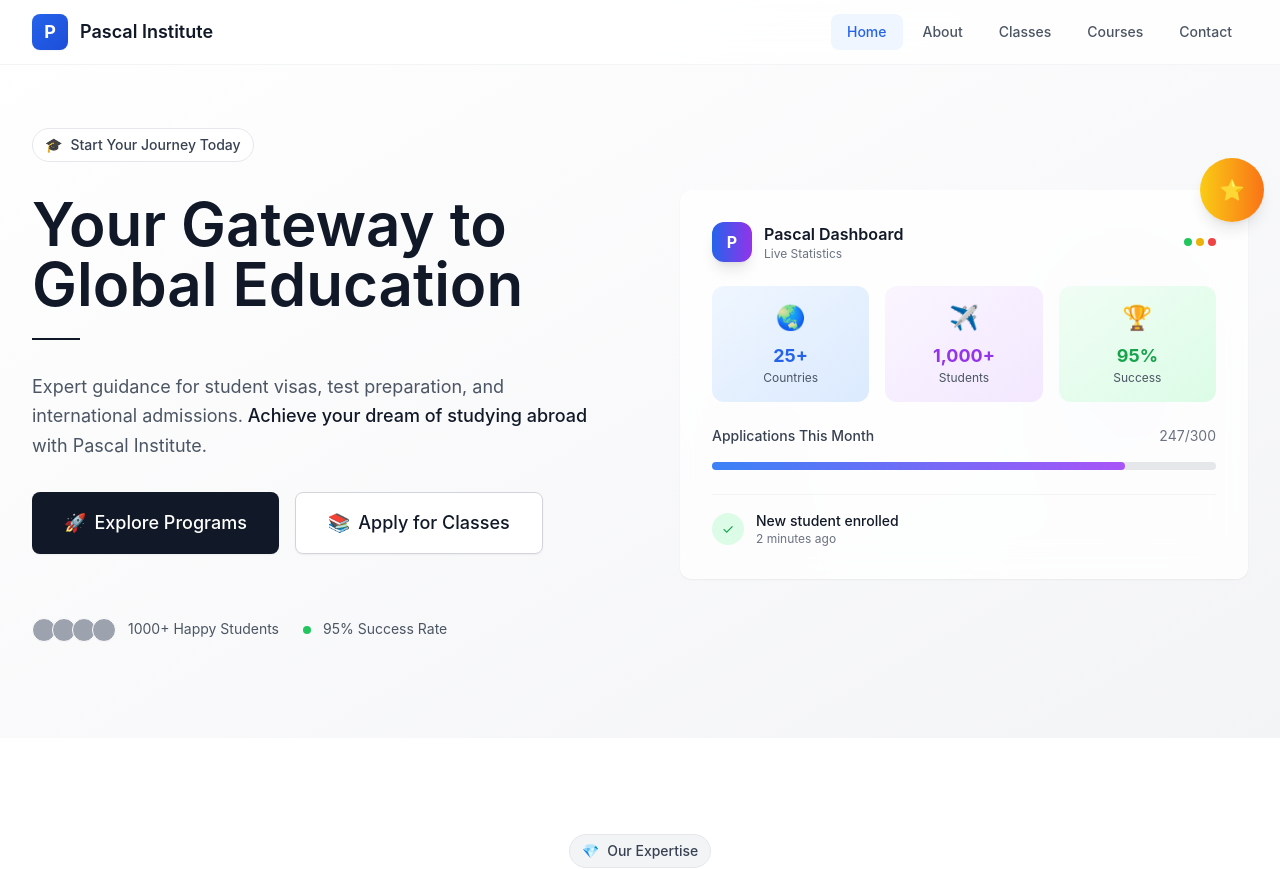
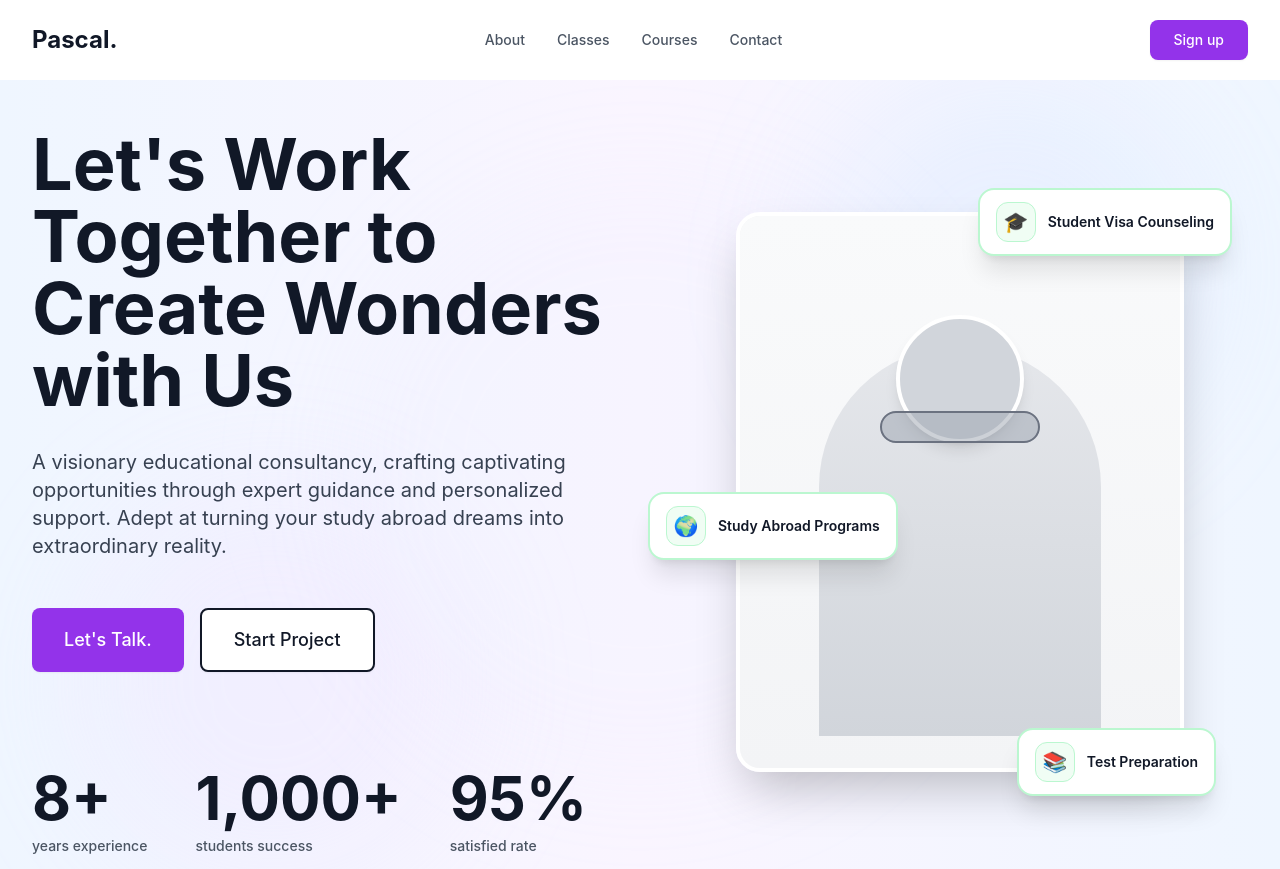
Before and after one commit to BibekYadav151/pascal, a React (Create React App) app in the folder frontend/: page / in a window 1280 px wide. Shown: the top 869 px of the page. Built offline with nearby package versions, Linux system fonts and the light colour scheme; a web font is replaced by a local one.

Commit message:
feat(frontend): add admin login route, enhance navbar, and improve home page layout

```diff
--- a/frontend/src/App.js
+++ b/frontend/src/App.js
@@ -34,6 +34,7 @@ function App() {
               <Route path="/contact" element={<Contact />} />
 
               {/* Admin Routes */}
+              <Route path="/admin" element={<AdminLogin />} />
               <Route path="/admin/login" element={<AdminLogin />} />
               <Route path="/admin/dashboard" element={<AdminDashboard />} />
               <Route path="/admin/classes" element={<AdminClasses />} />
--- a/frontend/src/components/Navbar.jsx
+++ b/frontend/src/components/Navbar.jsx
@@ -1,62 +1,56 @@
-import React, { useState } from 'react';
-import { Link, useLocation } from 'react-router-dom';
-import { useApp } from '../context/AppContext';
-import { AnimatedButton } from './ui';
+import React, { useState } from "react";
+import { Link, useLocation } from "react-router-dom";
+import { AnimatedButton } from "./ui";
 
 const Navbar = () => {
   const [isOpen, setIsOpen] = useState(false);
   const location = useLocation();
-  const { isAdmin } = useApp();
 
   const isActive = (path) => location.pathname === path;
 
   const navLinks = [
-    { name: 'Home', path: '/' },
-    { name: 'About', path: '/about' },
-    { name: 'Classes', path: '/classes' },
-    { name: 'Courses', path: '/courses' },
-    { name: 'Contact', path: '/contact' },
+    { name: "About", path: "/about" },
+    { name: "Classes", path: "/classes" },
+    { name: "Courses", path: "/courses" },
+    { name: "Contact", path: "/contact" },
   ];
 
   return (
-    <nav className="fixed top-0 left-0 right-0 z-50 bg-white/80 backdrop-blur-lg border-b border-gray-100">
-      <div className="max-w-7xl mx-auto px-4 sm:px-6 lg:px-8">
-        <div className="flex justify-between h-16 items-center">
+    <nav className="fixed top-0 left-0 right-0 z-50 bg-white/95 backdrop-blur-md">
+      <div className="max-w-7xl mx-auto px-6 lg:px-8">
+        <div className="flex justify-between items-center h-20">
           {/* Logo */}
-          <Link to="/" className="flex items-center space-x-3">
-            <div className="w-9 h-9 bg-gradient-to-br from-blue-600 to-blue-700 rounded-lg flex items-center justify-center shadow-sm">
-              <span className="text-white font-bold text-lg">P</span>
-            </div>
-            <span className="text-lg font-semibold text-gray-900">
-              Pascal Institute
-            </span>
+          <Link to="/" className="flex items-center">
+            <span className="text-2xl font-bold text-gray-900">Pascal.</span>
           </Link>
 
           {/* Desktop Navigation */}
-          <div className="hidden md:flex items-center space-x-1">
+          <div className="hidden md:flex items-center gap-8">
             {navLinks.map((link) => (
               <Link
                 key={link.path}
                 to={link.path}
-                className={`px-4 py-2 rounded-lg text-sm font-medium transition-all duration-200 ${
+                className={`text-sm font-medium transition-colors ${
                   isActive(link.path)
-                    ? 'text-blue-600 bg-blue-50'
-                    : 'text-gray-600 hover:text-gray-900 hover:bg-gray-50'
+                    ? "text-gray-900"
+                    : "text-gray-600 hover:text-gray-900"
                 }`}
               >
                 {link.name}
               </Link>
             ))}
-            {isAdmin && (
+          </div>
+
+          {/* Sign Up Button */}
+          <div className="hidden md:block">
             <AnimatedButton
-                href="/admin/dashboard"
-                variant="secondary"
+              href="/contact"
+              variant="primary"
               size="sm"
-                className="ml-2 bg-green-50 text-green-700 hover:bg-green-100 border-green-200"
+              className="bg-purple-600 hover:bg-purple-700 text-white px-6 py-2.5 rounded-lg"
             >
-                Admin Panel
+              Sign up
             </AnimatedButton>
-            )}
           </div>
 
           {/* Mobile menu button */}
@@ -103,26 +97,23 @@ const Navbar = () => {
                 onClick={() => setIsOpen(false)}
                 className={`block px-4 py-3 rounded-lg text-base font-medium transition-all duration-200 ${
                   isActive(link.path)
-                    ? 'text-blue-600 bg-blue-50'
-                    : 'text-gray-600 hover:bg-gray-50'
+                    ? "text-gray-900"
+                    : "text-gray-600 hover:text-gray-900"
                 }`}
               >
                 {link.name}
               </Link>
             ))}
-            {isAdmin && (
-              <div className="px-4 py-2">
+            <div className="px-4 pt-2">
               <AnimatedButton
-                  href="/admin/dashboard"
-                  onClick={() => setIsOpen(false)}
-                  variant="secondary"
+                href="/contact"
+                variant="primary"
                 size="sm"
-                  className="w-full bg-green-50 text-green-700 hover:bg-green-100 border-green-200"
+                className="w-full bg-purple-600 hover:bg-purple-700 text-white"
               >
-                  Admin Panel
+                Sign up
               </AnimatedButton>
             </div>
-            )}
           </div>
         </div>
       )}
--- a/frontend/src/index.css
+++ b/frontend/src/index.css
@@ -113,12 +113,25 @@
   to { opacity: 1; }
 }
 
+@keyframes float {
+  0%, 100% {
+    transform: translateY(0px);
+  }
+  50% {
+    transform: translateY(-10px);
+  }
+}
+
 .animate-slide-up {
   animation: slideUp 0.4s ease-out forwards;
 }
 
 .animate-fade-in {
   animation: fadeIn 0.3s ease-out forwards;
+}
+
+.animate-float {
+  animation: float 3s ease-in-out infinite;
 }
 
 /* Airbnb-style scrollbar */
--- a/frontend/src/pages/Home.jsx
+++ b/frontend/src/pages/Home.jsx
@@ -49,174 +49,137 @@ const Home = () => {
       <FloatingElements className="opacity-30" />
 
       {/* Hero Section */}
-      <section className="relative pt-24 pb-16 md:pt-32 md:pb-24 overflow-hidden bg-gray-50">
-        <div className="absolute inset-0 bg-gradient-to-br from-white to-gray-100"></div>
+      <section className="relative pt-24 pb-16 md:pt-32 md:pb-24 overflow-hidden min-h-[90vh] flex items-center">
+        {/* Gradient Background */}
+        <div className="absolute inset-0 bg-gradient-to-r from-blue-50 via-purple-50 to-blue-50"></div>
 
-        <div className="relative max-w-7xl mx-auto px-4 sm:px-6 lg:px-8">
-          <div className="grid lg:grid-cols-2 gap-12 lg:gap-20 items-center">
+        {/* Subtle Background Shapes */}
+        <div className="absolute inset-0 overflow-hidden">
+          <div className="absolute top-20 right-20 w-96 h-96 bg-blue-200/20 rounded-full blur-3xl"></div>
+          <div className="absolute bottom-20 left-20 w-96 h-96 bg-purple-200/20 rounded-full blur-3xl"></div>
+          <div className="absolute top-1/2 left-1/2 transform -translate-x-1/2 -translate-y-1/2 w-[600px] h-[600px] bg-blue-100/10 rounded-full blur-3xl"></div>
+        </div>
+
+        <div className="relative max-w-7xl mx-auto px-6 lg:px-8 w-full">
+          <div className="grid lg:grid-cols-2 gap-16 items-center">
             {/* Left Content */}
-            <div className="space-y-8 animate-slide-up">
-              <div className="inline-flex items-center px-3 py-1.5 rounded-full bg-white text-gray-700 text-sm font-medium border border-gray-200">
-                <span className="mr-2">🎓</span>
-                Start Your Journey Today
-              </div>
+            <div className="space-y-8 z-10">
+              {/* Main Headline */}
+              <h1 className="text-5xl md:text-6xl lg:text-7xl font-bold text-gray-900 leading-tight">
+                Let's Work Together to Create Wonders with Us
+              </h1>
 
-              <div className="space-y-6">
-                <h1 className="text-display-xl md:text-6xl text-gray-900 font-semibold leading-tight">
-                  Your Gateway to{" "}
-                  <span className="text-gray-900 font-semibold">
-                    Global Education
-                  </span>
-                </h1>
-
-                <div className="w-12 h-0.5 bg-gray-900"></div>
-              </div>
-
-              <p className="text-body-lg text-gray-600 max-w-xl leading-relaxed">
-                Expert guidance for student visas, test preparation, and
-                international admissions.
-                <span className="font-medium text-gray-900">
-                  {" "}
-                  Achieve your dream of studying abroad
-                </span>{" "}
-                with Pascal Institute.
+              {/* Description */}
+              <p className="text-lg md:text-xl text-gray-700 leading-relaxed max-w-2xl">
+                A visionary educational consultancy, crafting captivating
+                opportunities through expert guidance and personalized support.
+                Adept at turning your study abroad dreams into extraordinary
+                reality.
               </p>
 
-              <div className="flex flex-col sm:flex-row gap-4">
+              {/* CTA Buttons */}
+              <div className="flex flex-col sm:flex-row gap-4 pt-4">
+                <AnimatedButton
+                  href="/contact"
+                  variant="primary"
+                  size="lg"
+                  className="bg-purple-600 hover:bg-purple-700 text-white px-8 py-4 rounded-lg text-base font-medium"
+                >
+                  Let's Talk.
+                </AnimatedButton>
                 <AnimatedButton
                   href="/courses"
-                  variant="primary"
-                  size="lg"
-                  icon="🚀"
-                >
-                  Explore Programs
-                </AnimatedButton>
-                <AnimatedButton
-                  href="/classes"
                   variant="secondary"
                   size="lg"
-                  icon="📚"
+                  className="bg-white hover:bg-gray-50 text-gray-900 border-2 border-gray-900 px-8 py-4 rounded-lg text-base font-medium"
                 >
-                  Apply for Classes
+                  Start Project
                 </AnimatedButton>
               </div>
 
-              {/* Trust indicators */}
-              <div className="flex flex-col sm:flex-row gap-6 pt-8">
-                <div className="flex items-center gap-3">
-                  <div className="flex -space-x-1">
-                    {[...Array(4)].map((_, i) => (
-                      <div
-                        key={i}
-                        className="w-6 h-6 rounded-full bg-gray-400 border border-white"
-                      ></div>
-                    ))}
+              {/* Statistics */}
+              <div className="flex flex-wrap gap-12 pt-16">
+                <div>
+                  <div className="text-5xl md:text-6xl font-bold text-gray-900 mb-2">
+                    <AnimatedCounter value={8} suffix="+" />
                   </div>
-                  <span className="text-body-sm text-gray-600">
-                    1000+ Happy Students
-                  </span>
+                  <p className="text-sm text-gray-600 font-medium">
+                    years experience
+                  </p>
                 </div>
-                <div className="flex items-center gap-3">
-                  <div className="w-2 h-2 bg-green-500 rounded-full"></div>
-                  <span className="text-body-sm text-gray-600">
-                    95% Success Rate
-                  </span>
+                <div>
+                  <div className="text-5xl md:text-6xl font-bold text-gray-900 mb-2">
+                    <AnimatedCounter value={1000} suffix="+" />
+                  </div>
+                  <p className="text-sm text-gray-600 font-medium">
+                    students success
+                  </p>
+                </div>
+                <div>
+                  <div className="text-5xl md:text-6xl font-bold text-gray-900 mb-2">
+                    <AnimatedCounter value={95} suffix="%" />
+                  </div>
+                  <p className="text-sm text-gray-600 font-medium">
+                    satisfied rate
+                  </p>
                 </div>
               </div>
             </div>
 
-            {/* Right Content - Modern Dashboard */}
-            <div className="relative hidden lg:block">
-              <FloatingElements count={3} className="opacity-20" />
-
-              {/* Main dashboard card */}
-              <Card className="relative p-8 shadow-2xl border-0 bg-white/80 backdrop-blur-lg">
-                {/* Header */}
-                <div className="flex items-center justify-between mb-6">
-                  <div className="flex items-center gap-3">
-                    <div className="w-10 h-10 bg-gradient-to-r from-blue-600 to-purple-600 rounded-xl flex items-center justify-center shadow-lg">
-                      <span className="text-white font-bold">P</span>
+            {/* Right Content - Image with Floating Tags */}
+            <div className="relative hidden lg:block z-10">
+              {/* Main Image Container */}
+              <div className="relative">
+                {/* Placeholder for person image */}
+                <div className="relative w-full aspect-[4/5] max-w-md mx-auto">
+                  <div className="absolute inset-0 bg-gradient-to-br from-gray-100 via-gray-50 to-gray-100 rounded-3xl overflow-hidden shadow-2xl border-4 border-white">
+                    {/* Placeholder image - you can replace this with actual image */}
+                    <div className="w-full h-full flex items-end justify-center bg-gradient-to-b from-gray-50 to-gray-100 p-8">
+                      <div className="relative w-full h-full flex items-center justify-center">
+                        {/* Person silhouette */}
+                        <div className="absolute bottom-0 w-3/4 h-4/5 bg-gradient-to-b from-gray-200 to-gray-300 rounded-t-full"></div>
+                        {/* Head */}
+                        <div className="absolute bottom-[60%] w-32 h-32 bg-gray-300 rounded-full border-4 border-white shadow-lg"></div>
+                        {/* Glasses placeholder */}
+                        <div className="absolute bottom-[60%] w-40 h-8 bg-gray-400/50 rounded-full border-2 border-gray-500"></div>
+                      </div>
                     </div>
-                    <div>
-                      <h3 className="font-semibold text-gray-900">
-                        Pascal Dashboard
-                      </h3>
-                      <p className="text-xs text-gray-500">Live Statistics</p>
-                    </div>
-                  </div>
-                  <div className="flex gap-1">
-                    <div className="w-2 h-2 bg-green-500 rounded-full animate-pulse"></div>
-                    <div className="w-2 h-2 bg-yellow-500 rounded-full"></div>
-                    <div className="w-2 h-2 bg-red-500 rounded-full"></div>
                   </div>
                 </div>
 
-                {/* Stats Grid */}
-                <div className="grid grid-cols-3 gap-4 mb-6">
-                  <div className="bg-gradient-to-br from-blue-50 to-blue-100 rounded-xl p-4 text-center group hover:scale-105 transition-transform">
-                    <div className="text-2xl mb-2 group-hover:animate-bounce">
-                      🌏
-                    </div>
-                    <div className="text-lg font-bold text-blue-600">
-                      <AnimatedCounter value={25} suffix="+" />
-                    </div>
-                    <p className="text-xs text-gray-600">Countries</p>
+                {/* Floating Tags */}
+                <div className="absolute -top-6 right-4 bg-white rounded-2xl px-4 py-3 shadow-xl border-2 border-green-200 flex items-center gap-3 animate-float z-20">
+                  <div className="w-10 h-10 bg-green-50 rounded-xl flex items-center justify-center border border-green-200">
+                    <span className="text-xl">🎓</span>
                   </div>
-                  <div className="bg-gradient-to-br from-purple-50 to-purple-100 rounded-xl p-4 text-center group hover:scale-105 transition-transform">
-                    <div className="text-2xl mb-2 group-hover:animate-bounce">
-                      ✈️
-                    </div>
-                    <div className="text-lg font-bold text-purple-600">
-                      <AnimatedCounter value={1000} suffix="+" />
-                    </div>
-                    <p className="text-xs text-gray-600">Students</p>
-                  </div>
-                  <div className="bg-gradient-to-br from-green-50 to-green-100 rounded-xl p-4 text-center group hover:scale-105 transition-transform">
-                    <div className="text-2xl mb-2 group-hover:animate-bounce">
-                      🏆
-                    </div>
-                    <div className="text-lg font-bold text-green-600">
-                      <AnimatedCounter value={95} suffix="%" />
-                    </div>
-                    <p className="text-xs text-gray-600">Success</p>
-                  </div>
+                  <span className="text-sm font-semibold text-gray-900">
+                    Student Visa Counseling
+                  </span>
                 </div>
 
-                {/* Progress section */}
-                <div className="space-y-4">
-                  <div className="flex justify-between items-center">
-                    <span className="text-sm font-medium text-gray-700">
-                      Applications This Month
-                    </span>
-                    <span className="text-sm text-gray-500">247/300</span>
+                <div
+                  className="absolute top-1/2 -left-6 bg-white rounded-2xl px-4 py-3 shadow-xl border-2 border-green-200 flex items-center gap-3 animate-float z-20"
+                  style={{ animationDelay: "0.5s" }}
+                >
+                  <div className="w-10 h-10 bg-green-50 rounded-xl flex items-center justify-center border border-green-200">
+                    <span className="text-xl">🌍</span>
                   </div>
-                  <div className="w-full bg-gray-200 rounded-full h-2">
-                    <div
-                      className="bg-gradient-to-r from-blue-500 to-purple-500 h-2 rounded-full transition-all duration-1000 ease-out"
-                      style={{ width: "82%" }}
-                    ></div>
-                  </div>
+                  <span className="text-sm font-semibold text-gray-900">
+                    Study Abroad Programs
+                  </span>
                 </div>
 
-                {/* Recent activity */}
-                <div className="mt-6 pt-4 border-t border-gray-100">
-                  <div className="flex items-center gap-3">
-                    <div className="w-8 h-8 bg-green-100 rounded-full flex items-center justify-center">
-                      <span className="text-green-600 text-sm">✓</span>
-                    </div>
-                    <div className="flex-1">
-                      <p className="text-sm font-medium text-gray-900">
-                        New student enrolled
-                      </p>
-                      <p className="text-xs text-gray-500">2 minutes ago</p>
-                    </div>
+                <div
+                  className="absolute -bottom-6 right-8 bg-white rounded-2xl px-4 py-3 shadow-xl border-2 border-green-200 flex items-center gap-3 animate-float z-20"
+                  style={{ animationDelay: "1s" }}
+                >
+                  <div className="w-10 h-10 bg-green-50 rounded-xl flex items-center justify-center border border-green-200">
+                    <span className="text-xl">📚</span>
                   </div>
+                  <span className="text-sm font-semibold text-gray-900">
+                    Test Preparation
+                  </span>
                 </div>
-              </Card>
-
-              {/* Floating achievement badge */}
-              <div className="absolute -top-4 -right-4 w-16 h-16 bg-gradient-to-r from-yellow-400 to-orange-500 rounded-full flex items-center justify-center shadow-lg animate-bounce">
-                <span className="text-white font-bold text-xl">⭐</span>
               </div>
             </div>
           </div>
```
Lines whose indentation alone changed are shown as unchanged.
